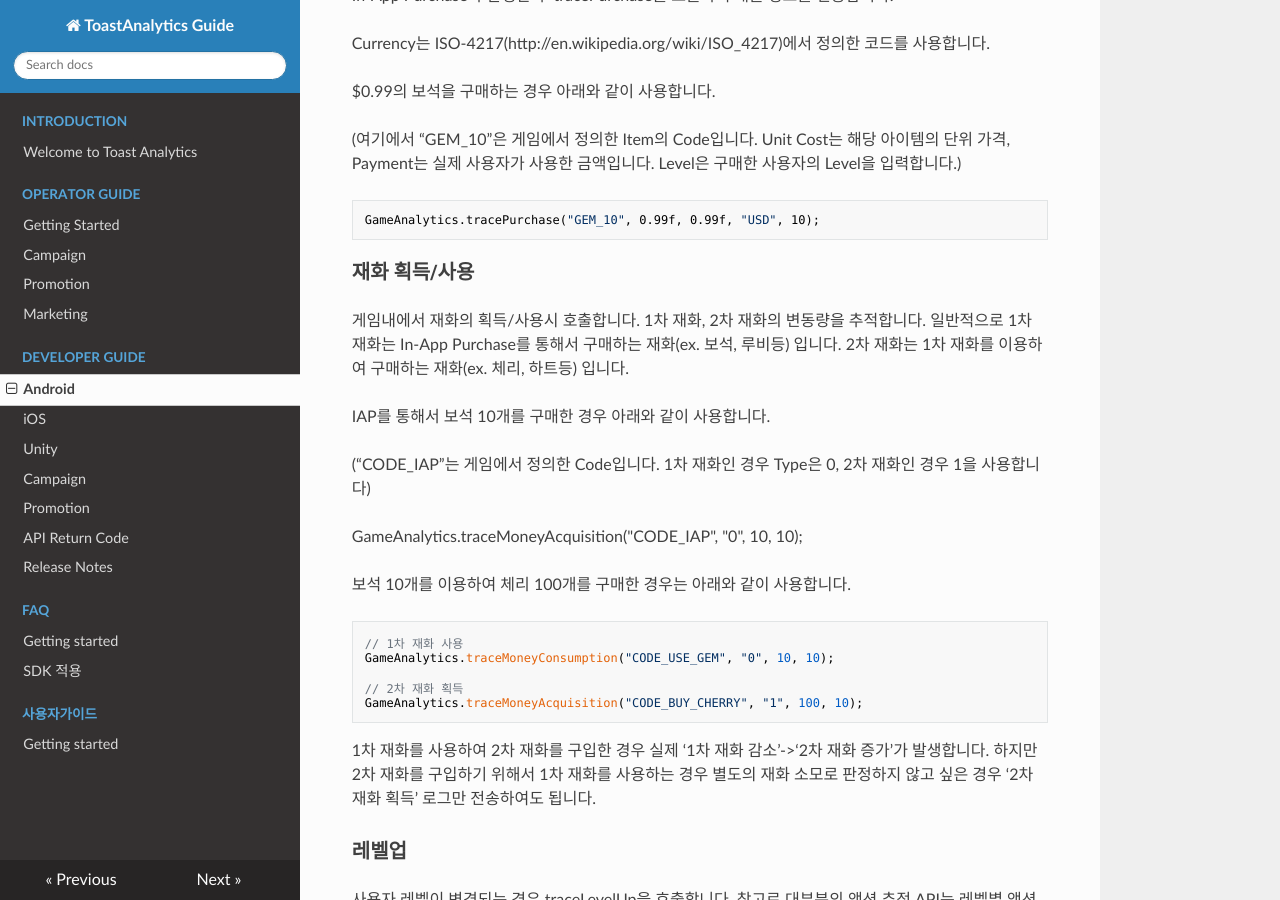
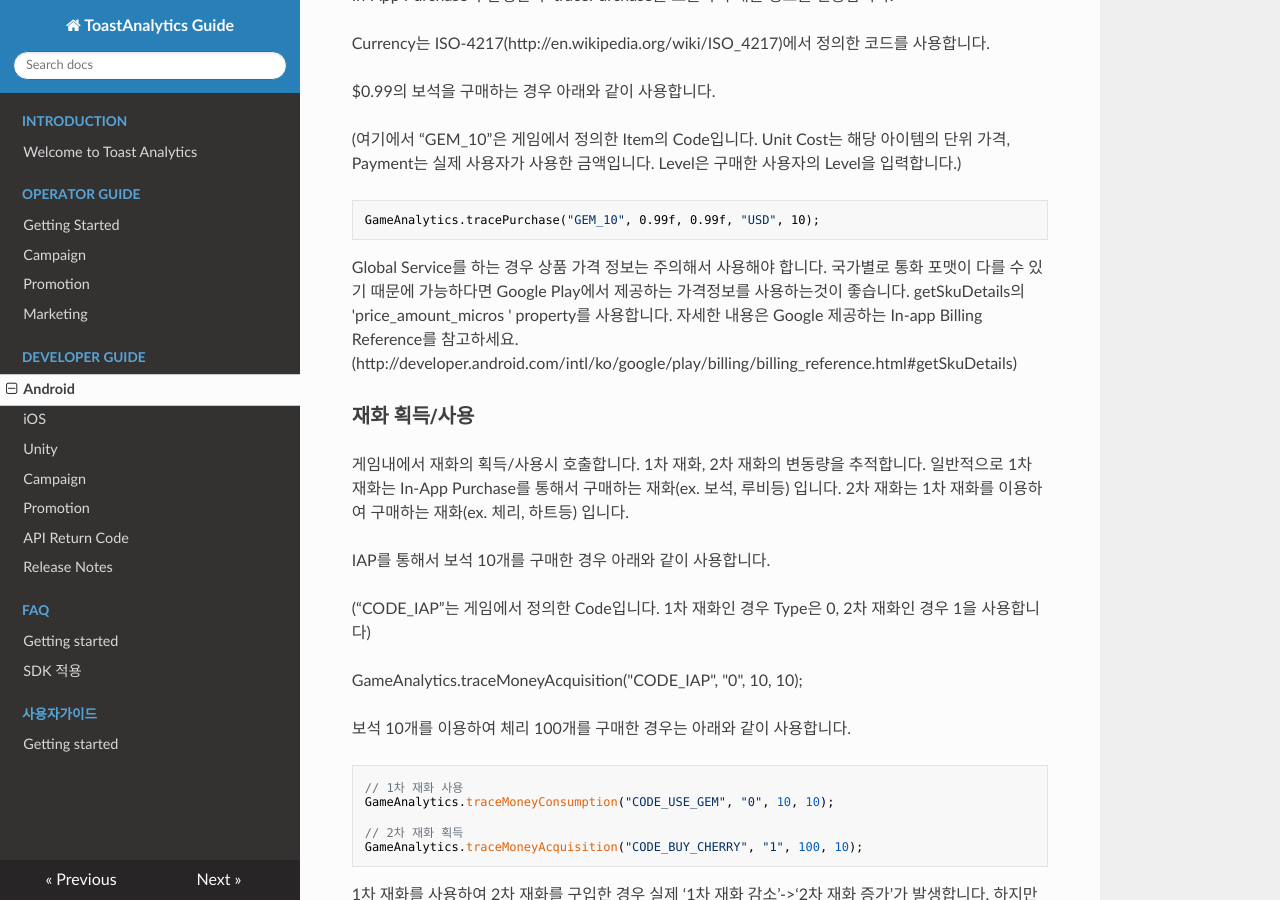
Before and after one commit to ToastAnalytics/ToastAnalytics, an MkDocs documentation site: the page built from docs/Developer/4. Android Developer Guide.md, in a window 1280 px wide and 900 px high, scrolled down 10107 px. Built offline with MkDocs 1.6.1, drawn with Linux system fonts in a browser that asks for light colours; nearby versions of some CDN libraries; old or Windows-style settings are respelled for this version of MkDocs.

Commit message:
Update 4. Android Developer Guide.md

````diff
--- a/docs/Developer/4. Android Developer Guide.md
+++ b/docs/Developer/4. Android Developer Guide.md
@@ -324,6 +324,8 @@
 ```
 GameAnalytics.tracePurchase("GEM_10", 0.99f, 0.99f, "USD", 10);
 ```
+Global Service를 하는 경우 상품 가격 정보는 주의해서 사용해야 합니다. 국가별로 통화 포맷이 다를 수 있기 때문에 가능하다면 Google Play에서 제공하는 가격정보를 사용하는것이 좋습니다.
+getSkuDetails의 'price_amount_micros ' property를 사용합니다. 자세한 내용은 Google 제공하는 In-app Billing Reference를 참고하세요. (http://developer.android.com/intl/ko/google/play/billing/billing_reference.html#getSkuDetails)
 
 
 ### 재화 획득/사용
````
